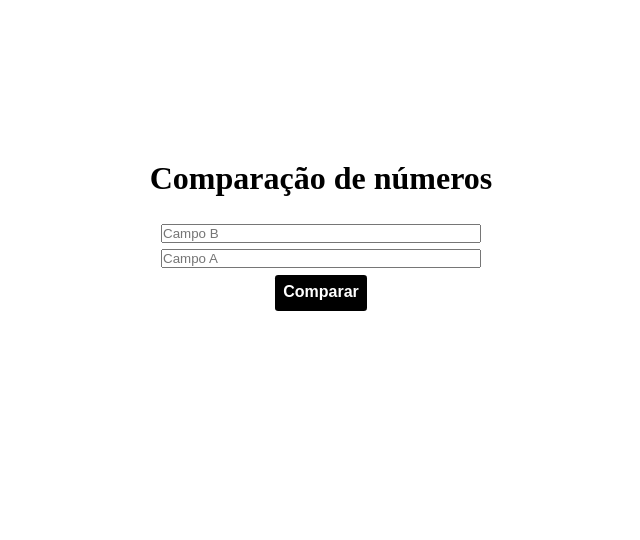
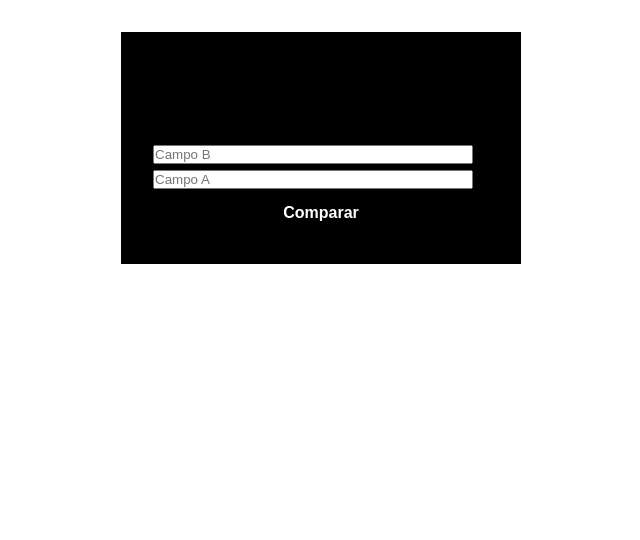
Before and after one commit to anakaza/EBAC, a plain HTML site: page index.html in a window 1280 px wide. Shown: the whole page, without its empty margins (319-959 px from the left). Drawn offline with Linux system fonts and the light colour scheme.

Commit message:
add unidade visual

```diff
--- a/index.html
+++ b/index.html
@@ -9,22 +9,17 @@
 <body>
 
 
-    <h1>Comparação de números</h1>
-
-    <form id="form">
-        <div class="container">
-
-            <div class="box">
+        <div class="box">
+            <h1>Comparação de números</h1>
+            <form id="form">
                 <input type="number" id="campo-B" placeholder="Campo B">
                 <input type="number" id="campo-A" placeholder="Campo A ">
                 <button type="submit">Comparar</button>
             </form>
-
             <span id="erro">Erro</span>
             <span id="sucesso">Acerto</span>
 
             </div>
-        </div>
 
 </body>
 
--- a/main.css
+++ b/main.css
@@ -4,24 +4,16 @@
     box-sizing: border-box;
 }
 
-.container, h1{
-    display: flex;
+.box{
+    background-color: black;
+    padding: 2em;
     justify-content: center;
     text-align: center;
     margin-bottom: 20px;
-}
-h1{
-    margin-top: 5em;
-}
-.container{
     width: 100%;
-    flex-direction: row;
-    margin-bottom: 28px;
-}
-
-.box{
-    height: 20em;
-    width: 20em;
+    margin-bottom: 2em;
+    width: 25em;
+    margin: 2em auto 0 auto;
 }
 
 input, button, span{
@@ -31,6 +23,18 @@ input{
     width: 24em;
     margin: 0.5em 0;
 }
+
+/*Remover setas numéricas*/
+form input[type="number"]::-webkit-inner-spin-button,
+form input[type="number"]::-webkit-outer-spin-button {
+    -webkit-appearance: none;
+    margin: 0;
+}
+/*Remover setas numéricas mozila*/
+input[type=number] {
+    -moz-appearance: textfield;
+}
+
 button{
     background-color: black;
     color: #fff;
```
